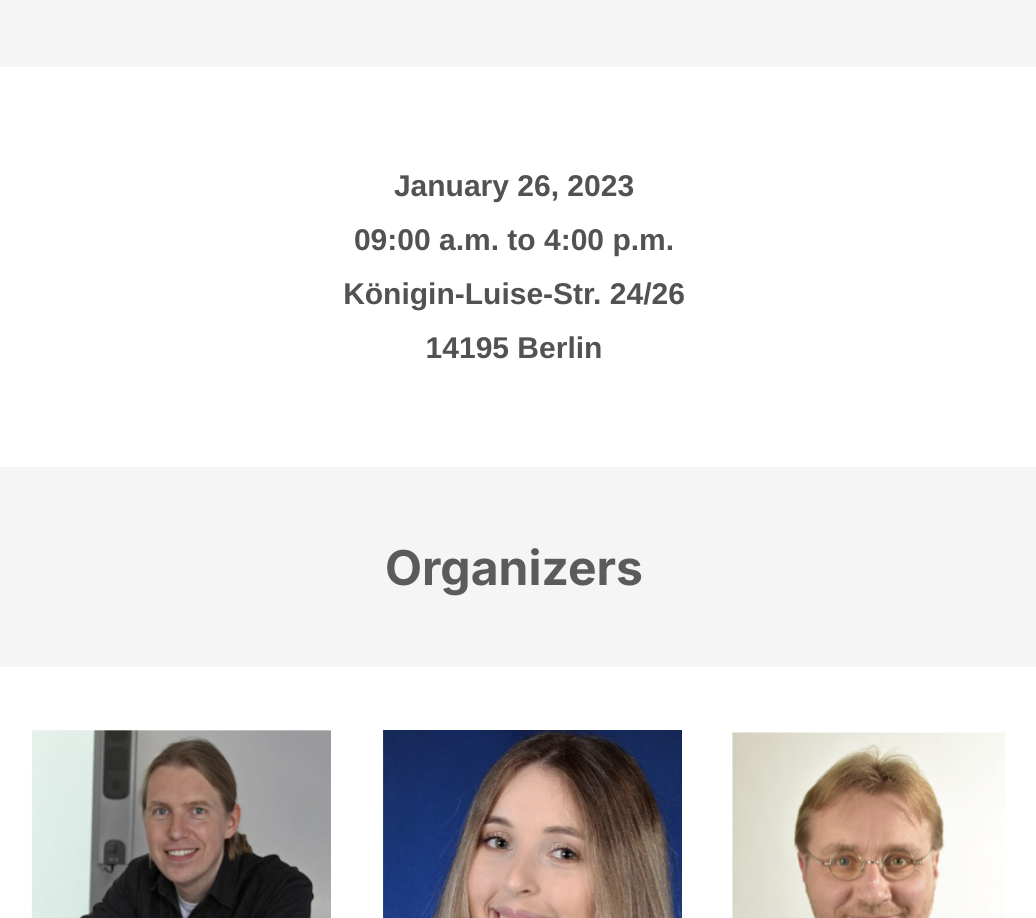
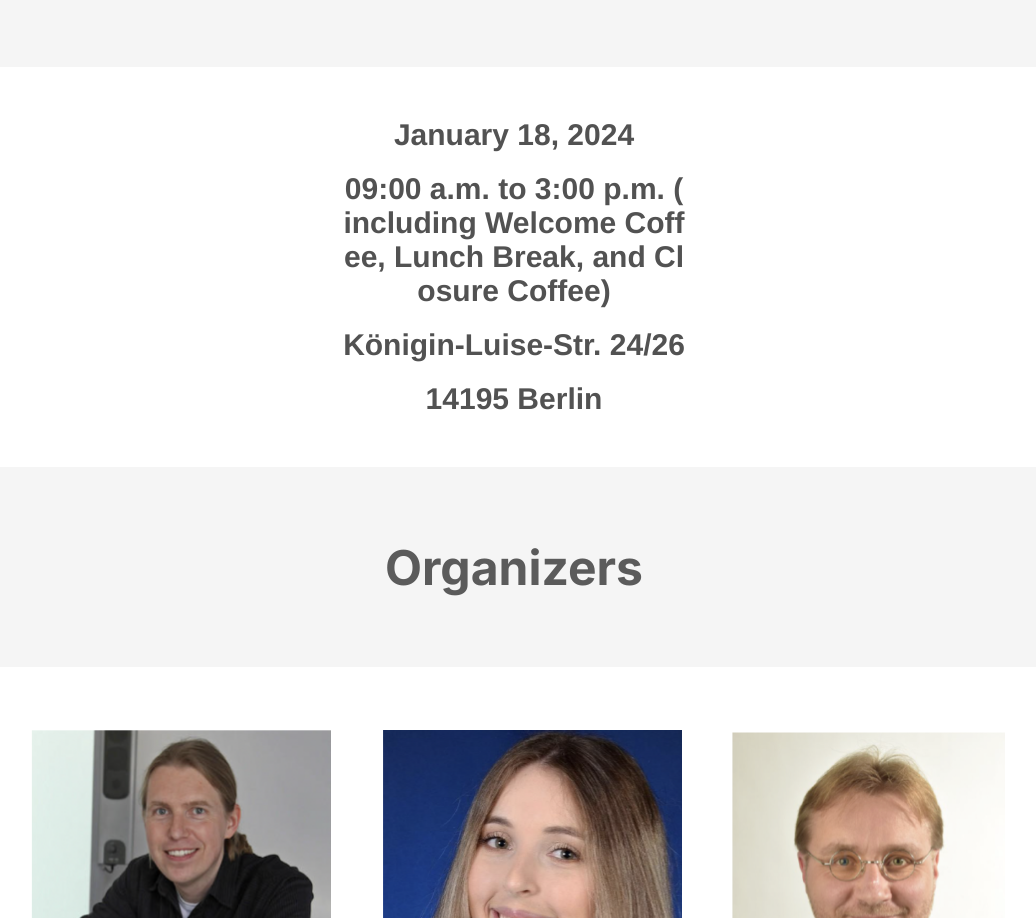
Before and after one commit to enkisprojectworkshop/enkisprojectworkshop.github.io, a website: page index.html in a window 1280 px wide. Shown: the part 2884-3802 px from the top of the page, without its empty margins (126-1162 px from the left). Drawn offline with nearby package versions, Linux system fonts and the light colour scheme; a web font is replaced by a local one.

Commit message:
Update index.html

```diff
--- a/index.html
+++ b/index.html
@@ -163,8 +163,8 @@
       <div class="local-and-time-description">
         <b class="january-26-2023-container">
           <span class="january-26-2023-container1">
-            <p class="p">January 26, 2023</p>
-            <p class="p">09:00 a.m. to 4:00 p.m.</p>
+            <p class="p">January 18, 2024</p>
+            <p class="p">09:00 a.m. to 3:00 p.m. (including Welcome Coffee, Lunch Break, and Closure Coffee)</p>
             <p class="p">Königin-Luise-Str. 24/26</p>
             <p class="considering-that-there">14195 Berlin</p>
           </span>
```
